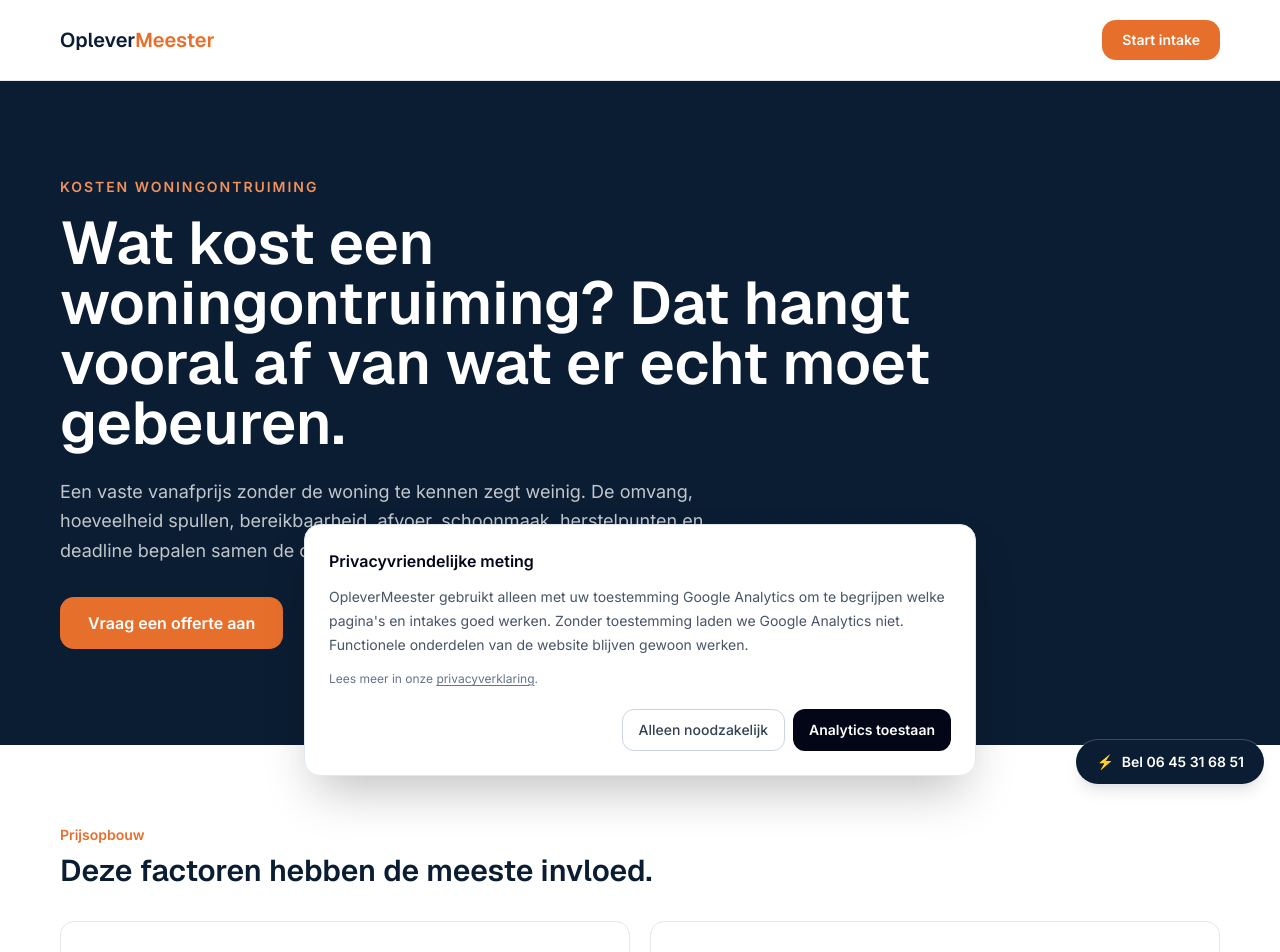
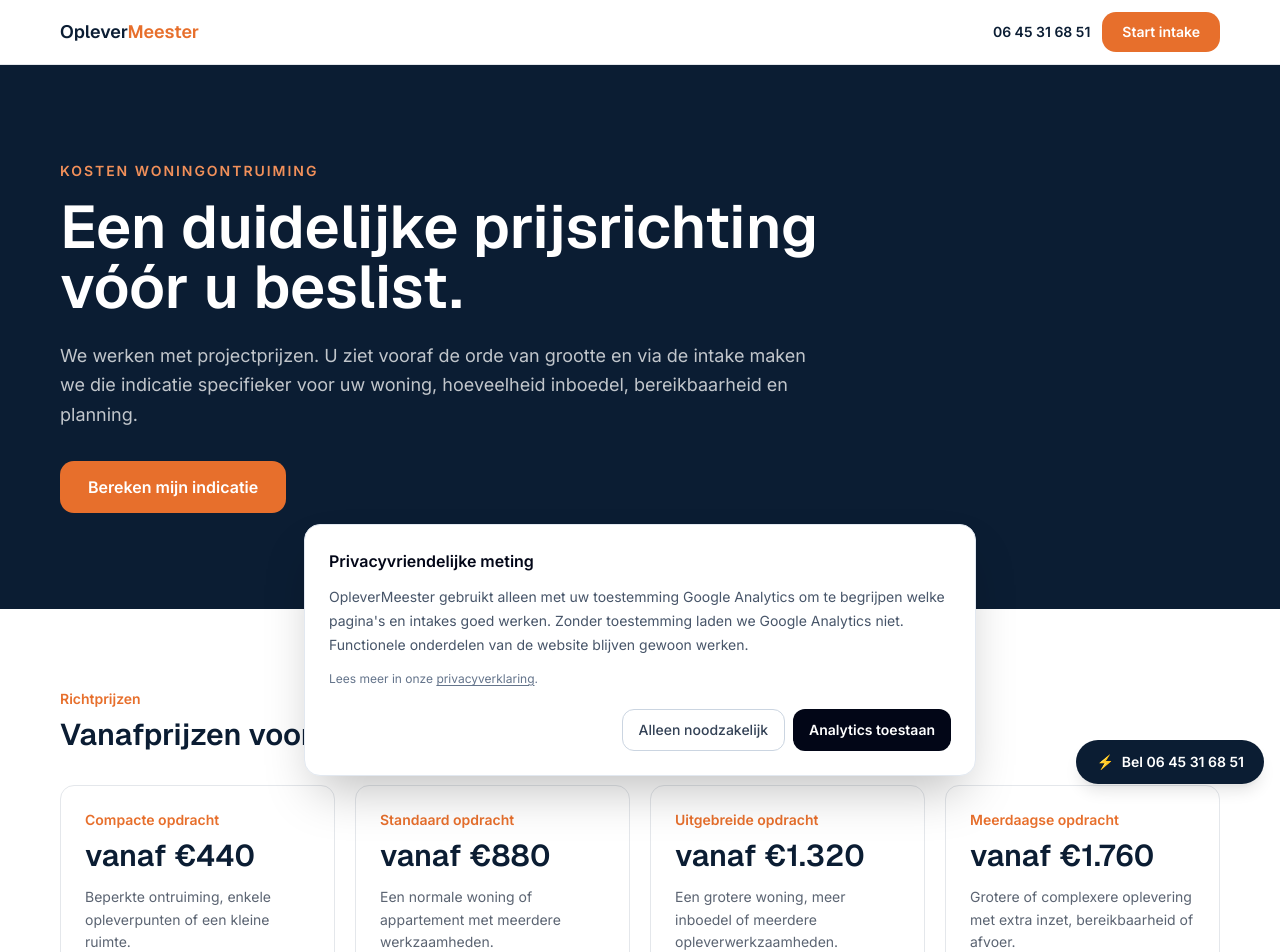
Before and after one commit to sandvlietbv/OpleverMeester, a Next.js app: page /kosten-woningontruiming in a window 1280 px wide. Shown: the top 952 px of the page. Built offline with nearby package versions, Linux system fonts and the light colour scheme.

Commit message:
Publish transparent project price anchors

```diff
--- a/app/kosten-woningontruiming/page.tsx
+++ b/app/kosten-woningontruiming/page.tsx
@@ -1,21 +1,32 @@
 import type { Metadata } from "next";
 import Link from "next/link";
 import Contact from "@/components/Contact";
+import Footer from "@/components/Footer";
 
 export const metadata: Metadata = {
-  title: "Kosten woningontruiming | Waar hangt de prijs van af?",
-  description: "Wat kost een woningontruiming? Bekijk welke factoren de prijs bepalen en start een intake voor een offerte op basis van uw echte situatie.",
+  title: "Kosten woningontruiming | Vanaf €440 incl. btw",
+  description: "Wat kost een woningontruiming? Bekijk projectprijzen vanaf €440 inclusief btw en krijg via de intake een indicatie op basis van uw situatie.",
   alternates: { canonical: "/kosten-woningontruiming" },
 };
 
+const tiers = [
+  ["Compacte opdracht", "vanaf €440", "Beperkte ontruiming, enkele opleverpunten of een kleine ruimte."],
+  ["Standaard opdracht", "vanaf €880", "Een normale woning of appartement met meerdere werkzaamheden."],
+  ["Uitgebreide opdracht", "vanaf €1.320", "Een grotere woning, meer inboedel of meerdere opleverwerkzaamheden."],
+  ["Meerdaagse opdracht", "vanaf €1.760", "Grotere of complexere oplevering met extra inzet, bereikbaarheid of afvoer."],
+];
+
 export default function Page() {
   return <>
-    <header className="border-b border-surface-mid bg-white"><div className="container-om flex h-16 items-center justify-between md:h-20"><Link href="/" className="font-display text-lg font-semibold text-navy md:text-xl">Oplever<span className="text-orange">Meester</span></Link><a href="#intake" className="rounded-om bg-orange px-5 py-2.5 text-sm font-semibold text-white">Start intake</a></div></header>
+    <header className="border-b border-surface-mid bg-white"><div className="container-om flex min-h-16 items-center justify-between gap-4 py-3"><Link href="/" className="font-display text-lg font-semibold text-navy">Oplever<span className="text-orange">Meester</span></Link><div className="flex items-center gap-3"><a href="tel:+31645316851" className="hidden text-sm font-semibold text-navy sm:inline">06 45 31 68 51</a><a href="#intake" className="rounded-om bg-orange px-5 py-2.5 text-sm font-semibold text-white">Start intake</a></div></div></header>
     <main>
-      <section className="bg-navy py-16 text-white md:py-24"><div className="container-om max-w-5xl"><p className="text-sm font-semibold uppercase tracking-[0.14em] text-orange-light">Kosten woningontruiming</p><h1 className="mt-4 max-w-4xl font-display text-4xl font-semibold leading-tight md:text-6xl">Wat kost een woningontruiming? Dat hangt vooral af van wat er echt moet gebeuren.</h1><p className="mt-6 max-w-2xl text-lg leading-relaxed text-white/75">Een vaste vanafprijs zonder de woning te kennen zegt weinig. De omvang, hoeveelheid spullen, bereikbaarheid, afvoer, schoonmaak, herstelpunten en deadline bepalen samen de opdracht.</p><a href="#intake" className="mt-8 inline-block rounded-om bg-orange px-7 py-3.5 font-semibold text-white">Vraag een offerte aan</a></div></section>
-      <section className="bg-white py-16 md:py-20"><div className="container-om max-w-5xl"><p className="text-sm font-semibold text-orange">Prijsopbouw</p><h2 className="mt-2 font-display text-3xl font-semibold text-navy">Deze factoren hebben de meeste invloed.</h2><div className="mt-8 grid gap-5 md:grid-cols-2">{[["Omvang en inhoud","Aantal ruimtes, hoeveelheid inboedel en wat behouden moet blijven."],["Bereikbaarheid","Verdieping, lift, loopafstand, parkeermogelijkheid en toegang tot de woning."],["Afvoer en materialen","Hoeveel moet worden afgevoerd en welke materialen vragen aparte verwerking."],["Opleverwerk","Schoonmaak, verwijderen van onderdelen en afgesproken kleine herstelpunten."],["Planning","Een vaste overdrachtsdatum kan invloed hebben op organisatie en inzet."],["Combineren","Door werkzaamheden in één opdracht te bundelen ontstaat één duidelijk plan."]].map(([t,b])=><div key={t} className="rounded-om border border-surface-mid p-6"><h3 className="font-display text-lg font-semibold text-navy">{t}</h3><p className="mt-2 text-sm leading-relaxed text-muted">{b}</p></div>)}</div></div></section>
-      <section className="bg-surface-light py-16 md:py-20"><div className="container-om max-w-4xl"><h2 className="font-display text-3xl font-semibold text-navy">Eerst situatie, dan prijs.</h2><p className="mt-4 leading-relaxed text-muted">Via de intake geeft u de belangrijkste gegevens door. Daarna kan een offerte worden opgebouwd rond de echte werkzaamheden in plaats van een generieke richtprijs die mogelijk niet bij uw woning past.</p><div className="mt-6"><Link href="/woningontruiming" className="font-semibold text-navy hover:text-orange">Bekijk woningontruiming →</Link></div></div></section>
+      <section className="bg-navy py-16 text-white md:py-24"><div className="container-om max-w-5xl"><p className="text-sm font-semibold uppercase tracking-[0.14em] text-orange-light">Kosten woningontruiming</p><h1 className="mt-4 max-w-4xl font-display text-4xl font-semibold leading-tight md:text-6xl">Een duidelijke prijsrichting vóór u beslist.</h1><p className="mt-6 max-w-3xl text-lg leading-relaxed text-white/75">We werken met projectprijzen. U ziet vooraf de orde van grootte en via de intake maken we die indicatie specifieker voor uw woning, hoeveelheid inboedel, bereikbaarheid en planning.</p><a href="#intake" className="mt-8 inline-block rounded-om bg-orange px-7 py-3.5 font-semibold text-white">Bereken mijn indicatie</a></div></section>
+
+      <section className="bg-white py-16 md:py-20"><div className="container-om max-w-6xl"><p className="text-sm font-semibold text-orange">Richtprijzen</p><h2 className="mt-2 font-display text-3xl font-semibold text-navy">Vanafprijzen voor consumenten, inclusief btw.</h2><div className="mt-8 grid gap-5 md:grid-cols-2 xl:grid-cols-4">{tiers.map(([t,p,b])=><article key={t} className="rounded-om border border-surface-mid p-6"><p className="text-sm font-semibold text-orange">{t}</p><p className="mt-2 font-display text-3xl font-semibold text-navy">{p}</p><p className="mt-3 text-sm leading-relaxed text-muted">{b}</p></article>)}</div><p className="mt-6 max-w-4xl text-sm leading-relaxed text-muted">Deze bedragen zijn prijsankers, geen offerte. Afvoer, stortkosten, materialen, specialistische werkzaamheden en de exacte omvang kunnen de uiteindelijke projectprijs beïnvloeden. Dat maken we vóór akkoord duidelijk.</p></div></section>
+
+      <section className="bg-surface-light py-16 md:py-20"><div className="container-om max-w-5xl"><p className="text-sm font-semibold text-orange">Wat bepaalt de prijs?</p><h2 className="mt-2 font-display text-3xl font-semibold text-navy">De echte situatie blijft leidend.</h2><div className="mt-8 grid gap-5 md:grid-cols-2">{[["Omvang en inhoud","Aantal ruimtes, oppervlakte, hoeveelheid inboedel en wat behouden moet blijven."],["Bereikbaarheid","Verdieping, lift, loopafstand, parkeermogelijkheid en toegang tot de woning."],["Afvoer en materialen","Hoeveel moet worden afgevoerd en welke materialen vragen aparte verwerking."],["Opleverwerk","Schoonmaak, verwijderen van onderdelen en afgesproken kleine herstelpunten."],["Planning","De overdrachtsdatum bepaalt hoe we de uitvoering moeten organiseren."],["Combineren","Door werkzaamheden te bundelen ontstaat één projectprijs en één aanspreekpunt."]].map(([t,b])=><div key={t} className="rounded-om border border-surface-mid bg-white p-6"><h3 className="font-display text-lg font-semibold text-navy">{t}</h3><p className="mt-2 text-sm leading-relaxed text-muted">{b}</p></div>)}</div></div></section>
       <Contact />
     </main>
+    <Footer />
   </>;
 }
```
